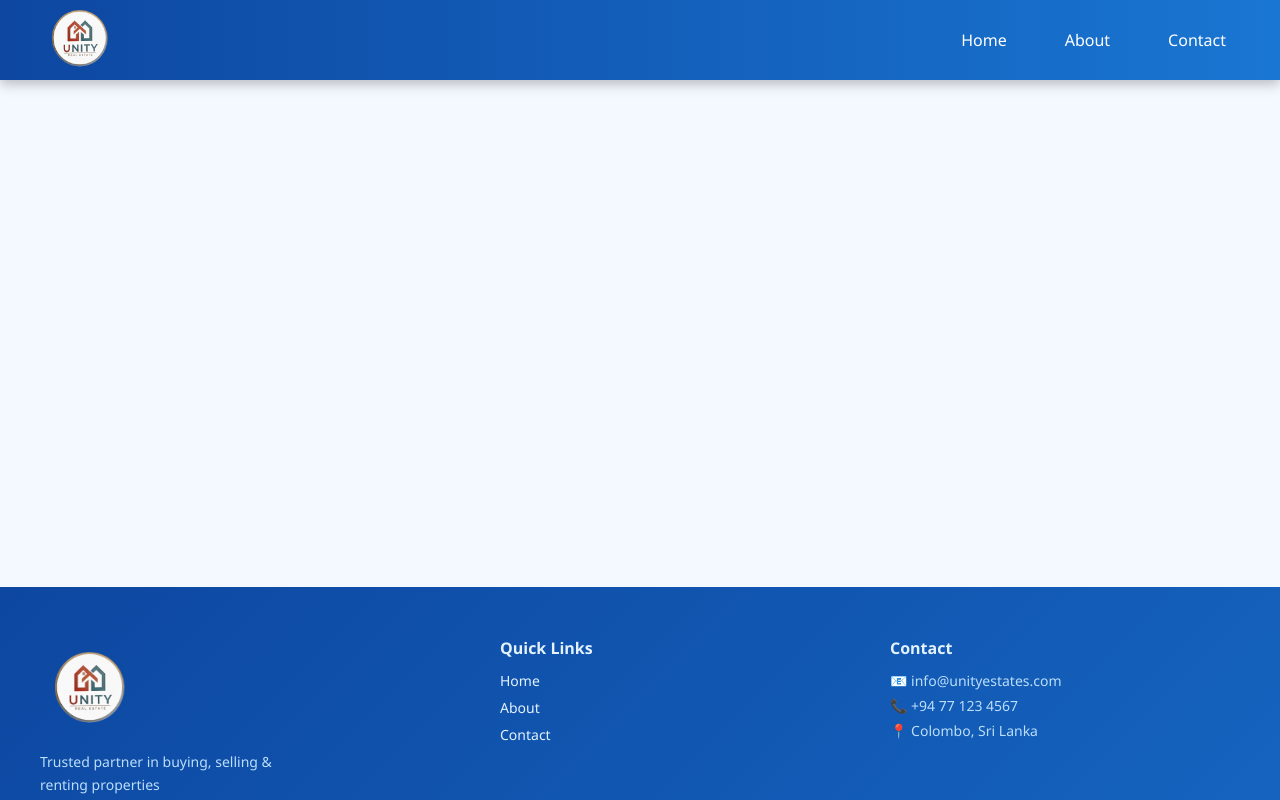
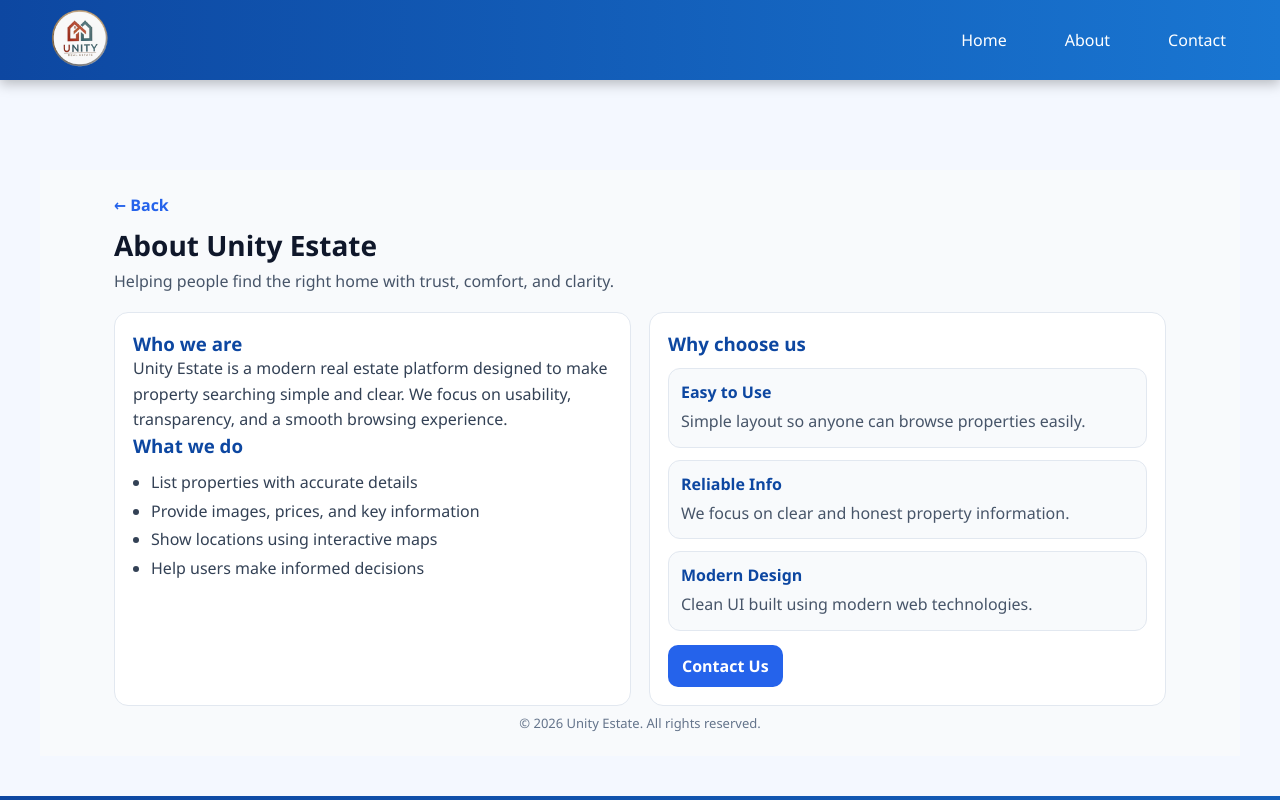
Before and after one commit to TharinPerera04/Unity-Estates, a React (Vite) app in the folder unityEstates/: page /about in a window 1280 px wide. Shown: the top 800 px of the page. Built offline with nearby package versions, Linux system fonts and the light colour scheme.

Commit message:
making the contact page and about page

```diff
--- a/unityEstates/src/App.jsx
+++ b/unityEstates/src/App.jsx
@@ -3,7 +3,9 @@ import Navbar from "./components/navbar/navbar";
 import Footer from "./components/footer/footer";
 import Search from "./search";
 import PropertyDetails from "./PropertyDetails";
+import Contact from "./contact";
 import "./App.css";
+import About from "./about";
 
 export default function App() {
   return (
@@ -14,6 +16,8 @@ export default function App() {
         <Routes>
           <Route path="/" element={<Search />} />
           <Route path="/property/:id" element={<PropertyDetails />} />
+          <Route path="/about" element={<About />} />
+          <Route path="/contact" element={<Contact />} />
         </Routes>
       </main>
 
--- /dev/null
+++ b/unityEstates/src/about.css
@@ -0,0 +1,110 @@
+.about-page {
+  background: #f8fafc;
+}
+
+.about-content {
+  max-width: 1100px;
+  margin: 0 auto;
+  padding: 24px;
+}
+
+/* Top */
+.about-top {
+  margin-bottom: 20px;
+}
+
+.back-btn {
+  text-decoration: none;
+  color: #2563eb;
+  display: inline-block;
+  margin-bottom: 10px;
+}
+
+.about-top h2 {
+  margin: 0 0 6px;
+  font-size: 28px;
+  color: #0f172a;
+}
+
+.about-top p {
+  margin: 0;
+  color: #475569;
+}
+
+/* Grid */
+.about-grid {
+  display: grid;
+  grid-template-columns: 1fr 1fr;
+  gap: 18px;
+}
+
+.about-card {
+  background: #ffffff;
+  border-radius: 14px;
+  padding: 18px;
+  border: 1px solid #e2e8f0;
+}
+
+.about-card h3 {
+  margin-top: 0;
+}
+
+.about-card p {
+  color: #334155;
+  line-height: 1.6;
+}
+
+.about-card ul {
+  margin: 10px 0 0;
+  padding-left: 18px;
+  color: #334155;
+  line-height: 1.8;
+}
+
+/* Features */
+.feature {
+  margin-top: 12px;
+  padding: 12px;
+  border-radius: 12px;
+  background: #f8fafc;
+  border: 1px solid #e2e8f0;
+}
+
+.feature h4 {
+  margin: 0 0 6px;
+}
+
+.feature p {
+  margin: 0;
+  color: #475569;
+}
+
+/* Button */
+.primary-btn {
+  display: inline-block;
+  margin-top: 14px;
+  background: #2563eb;
+  color: white;
+  text-decoration: none;
+  padding: 10px 14px;
+  border-radius: 10px;
+  font-weight: 600;
+}
+
+.primary-btn:hover {
+  opacity: 0.95;
+}
+
+.about-footer {
+  margin-top: 8px;
+  color: #64748b;
+  font-size: 13px;
+  text-align: center;
+}
+
+/* Mobile */
+@media (max-width: 900px) {
+  .about-grid {
+    grid-template-columns: 1fr;
+  }
+}
--- /dev/null
+++ b/unityEstates/src/about.jsx
@@ -0,0 +1,64 @@
+import { Link } from "react-router-dom";
+import "./About.css";
+
+export default function About() {
+  return (
+    <div className="about-page">
+      <div className="about-content">
+        <div className="about-top">
+          <Link className="back-btn" to="/">← Back</Link>
+          <h2>About Unity Estate</h2>
+          <p>Helping people find the right home with trust, comfort, and clarity.</p>
+        </div>
+
+        <div className="about-grid">
+          {/* LEFT */}
+          <div className="about-card">
+            <h3>Who we are</h3>
+            <p>
+              Unity Estate is a modern real estate platform designed to make
+              property searching simple and clear. We focus on usability,
+              transparency, and a smooth browsing experience.
+            </p>
+
+            <h3>What we do</h3>
+            <ul>
+              <li>List properties with accurate details</li>
+              <li>Provide images, prices, and key information</li>
+              <li>Show locations using interactive maps</li>
+              <li>Help users make informed decisions</li>
+            </ul>
+          </div>
+
+          {/* RIGHT */}
+          <div className="about-card">
+            <h3>Why choose us</h3>
+
+            <div className="feature">
+              <h4>Easy to Use</h4>
+              <p>Simple layout so anyone can browse properties easily.</p>
+            </div>
+
+            <div className="feature">
+              <h4>Reliable Info</h4>
+              <p>We focus on clear and honest property information.</p>
+            </div>
+
+            <div className="feature">
+              <h4>Modern Design</h4>
+              <p>Clean UI built using modern web technologies.</p>
+            </div>
+
+            <Link className="primary-btn" to="/contact">
+              Contact Us
+            </Link>
+          </div>
+        </div>
+
+        <div className="about-footer">
+          <p>© {new Date().getFullYear()} Unity Estate. All rights reserved.</p>
+        </div>
+      </div>
+    </div>
+  );
+}
--- /dev/null
+++ b/unityEstates/src/contact.css
@@ -0,0 +1,129 @@
+.contact-page {
+  max-width: 1100px;
+  margin: 0 auto;
+  padding: 24px;
+}
+
+.contact-top {
+  margin-bottom: 18px;
+}
+
+.back-btn {
+  display: inline-block;
+  text-decoration: none;
+  color: #2563eb;
+  margin-bottom: 10px;
+}
+
+.contact-top h2 {
+  margin: 0 0 6px;
+  font-size: 28px;
+}
+
+.contact-top p {
+  margin: 0;
+  color: #475569;
+}
+
+.contact-grid {
+  display: grid;
+  grid-template-columns: 1fr 1.3fr;
+  gap: 18px;
+  margin-top: 18px;
+}
+
+.contact-card {
+  background: #ffffff;
+  border: 1px solid #e2e8f0;
+  border-radius: 14px;
+  padding: 18px;
+}
+
+.contact-card h3 {
+  margin: 0 0 14px;
+}
+
+.info-row {
+  display: flex;
+  gap: 10px;
+  padding: 8px 0;
+  border-bottom: 1px solid #f1f5f9;
+}
+
+.info-row:last-child {
+  border-bottom: none;
+}
+
+.label {
+  font-weight: 600;
+  color: #0f172a;
+  min-width: 70px;
+}
+
+.note {
+  margin-top: 14px;
+  font-size: 13px;
+  color: #475569;
+  background: #f8fafc;
+  border: 1px solid #e2e8f0;
+  padding: 10px;
+  border-radius: 10px;
+}
+
+.contact-form {
+  background: #ffffff;
+  border: 1px solid #e2e8f0;
+  border-radius: 14px;
+  padding: 18px;
+  display: flex;
+  flex-direction: column;
+  gap: 12px;
+}
+
+.contact-form label {
+  font-size: 13px;
+  color: #0f172a;
+  display: flex;
+  flex-direction: column;
+  gap: 6px;
+}
+
+.contact-form input,
+.contact-form textarea {
+  border: 1px solid #cbd5e1;
+  border-radius: 10px;
+  padding: 10px 12px;
+  font-size: 14px;
+  outline: none;
+}
+
+.contact-form input:focus,
+.contact-form textarea:focus {
+  border-color: #2563eb;
+}
+
+.send-btn {
+  border: none;
+  background: #2563eb;
+  color: white;
+  padding: 10px 14px;
+  border-radius: 10px;
+  cursor: pointer;
+  font-weight: 600;
+}
+
+.send-btn:hover {
+  opacity: 0.95;
+}
+
+.status {
+  margin: 6px 0 0;
+  color: #16a34a;
+  font-size: 14px;
+}
+
+@media (max-width: 900px) {
+  .contact-grid {
+    grid-template-columns: 1fr;
+  }
+}
--- /dev/null
+++ b/unityEstates/src/contact.jsx
@@ -0,0 +1,117 @@
+import { useState } from "react";
+import { Link } from "react-router-dom";
+import "./contact.css";
+
+export default function Contact() {
+  const [form, setForm] = useState({
+    name: "",
+    email: "",
+    subject: "",
+    message: "",
+  });
+
+  const [status, setStatus] = useState("");
+
+  const onChange = (e) => {
+    setForm((prev) => ({ ...prev, [e.target.name]: e.target.value }));
+  };
+
+  const onSubmit = (e) => {
+    e.preventDefault();
+
+    // For now just show a success message (no backend)
+    setStatus("✅ Message sent! We will contact you soon.");
+    setForm({ name: "", email: "", subject: "", message: "" });
+
+    // If you want to connect EmailJS / backend later, tell me.
+  };
+
+  return (
+    <div className="contact-page">
+      <div className="contact-top">
+        <Link className="back-btn" to="/">← Back</Link>
+        <h2>Contact Us</h2>
+        <p>Have a question? Send us a message and we’ll get back to you.</p>
+      </div>
+
+      <div className="contact-grid">
+        {/* Left info */}
+        <div className="contact-card">
+          <h3>Get in touch</h3>
+
+          <div className="info-row">
+            <span className="label">Email:</span>
+            <span>unityestate@gmail.com</span>
+          </div>
+
+          <div className="info-row">
+            <span className="label">Phone:</span>
+            <span>+94 77 123 4567</span>
+          </div>
+
+          <div className="info-row">
+            <span className="label">Address:</span>
+            <span>Colombo, Sri Lanka</span>
+          </div>
+
+          <div className="note">
+            We are available Monday–Saturday, 9:00 AM – 6:00 PM.
+          </div>
+        </div>
+
+        {/* Right form */}
+        <form className="contact-form" onSubmit={onSubmit}>
+          <label>
+            Full Name
+            <input
+              name="name"
+              value={form.name}
+              onChange={onChange}
+              placeholder="Enter your name"
+              required
+            />
+          </label>
+
+          <label>
+            Email
+            <input
+              name="email"
+              type="email"
+              value={form.email}
+              onChange={onChange}
+              placeholder="Enter your email"
+              required
+            />
+          </label>
+
+          <label>
+            Subject
+            <input
+              name="subject"
+              value={form.subject}
+              onChange={onChange}
+              placeholder="What is this about?"
+              required
+            />
+          </label>
+
+          <label>
+            Message
+            <textarea
+              name="message"
+              value={form.message}
+              onChange={onChange}
+              placeholder="Type your message..."
+              rows="6"
+              required
+            />
+          </label>
+
+          <button className="send-btn" type="submit">Send Message</button>
+
+          {status && <p className="status">{status}</p>}
+        </form>
+      </div>
+    </div>
+  );
+}
--- a/unityEstates/src/propertyDetails.jsx
+++ b/unityEstates/src/propertyDetails.jsx
@@ -30,25 +30,29 @@ export default function PropertyDetails() {
       ? `£${new Intl.NumberFormat("en-GB").format(price)}`
       : "Price on request";
 
-  /* Safe map embed (no pb errors) */
+  /* Safe map embed */
   const getMapEmbedSrc = (mapValue, location) => {
     const raw = (mapValue || "").trim();
-
-    if (raw.includes("/maps/embed") && raw.includes("pb=")) {
-      return raw;
-    }
-
+    if (raw.includes("/maps/embed") && raw.includes("pb=")) return raw;
     const q = encodeURIComponent(location || "London");
     return `https://www.google.com/maps?q=${q}&output=embed`;
   };
 
   const mapSrc = getMapEmbedSrc(prop.map, prop.location);
 
-  /* Slider */
+  /* ✅ SLIDER SCROLL (NO PAGE JUMP) */
   const scrollToIndex = (i) => {
-    const el = trackRef.current;
-    if (!el) return;
-    el.children[i]?.scrollIntoView({ behavior: "smooth", inline: "start" });
+    const track = trackRef.current;
+    if (!track) return;
+
+    const slide = track.children[i];
+    if (!slide) return;
+
+    track.scrollTo({
+      left: slide.offsetLeft,
+      behavior: "smooth",
+    });
+
     setActive(i);
   };
 
@@ -69,12 +73,15 @@ export default function PropertyDetails() {
 
           <p className="location">{prop.location}</p>
 
-          {/* Image slider */}
+          {/* IMAGE SLIDER */}
           <div className="slider">
             <button
               className="nav"
-              onClick={() => scrollToIndex(Math.max(active - 1, 0))}
               disabled={active === 0}
+              onClick={(e) => {
+                e.preventDefault();
+                scrollToIndex(active - 1);
+              }}
             >
               ‹
             </button>
@@ -89,16 +96,17 @@ export default function PropertyDetails() {
 
             <button
               className="nav"
-              onClick={() =>
-                scrollToIndex(Math.min(active + 1, images.length - 1))
-              }
               disabled={active === images.length - 1}
+              onClick={(e) => {
+                e.preventDefault();
+                scrollToIndex(active + 1);
+              }}
             >
               ›
             </button>
           </div>
 
-          {/* Dots */}
+          {/* DOTS */}
           <div className="dots">
             {images.map((_, i) => (
               <span
@@ -109,7 +117,7 @@ export default function PropertyDetails() {
             ))}
           </div>
 
-          {/* Floorplan button */}
+          {/* FLOORPLAN */}
           <div className="actions">
             {prop.floorplan ? (
               <a
@@ -131,7 +139,7 @@ export default function PropertyDetails() {
           <p className="desc">{prop.description}</p>
         </div>
 
-        {/* RIGHT COLUMN – MAP */}
+        {/* RIGHT COLUMN */}
         <div className="mapbox">
           <h3>Location</h3>
           <iframe
```
Also changed, not shown: unityEstates/src/assets/background.avif (added).
